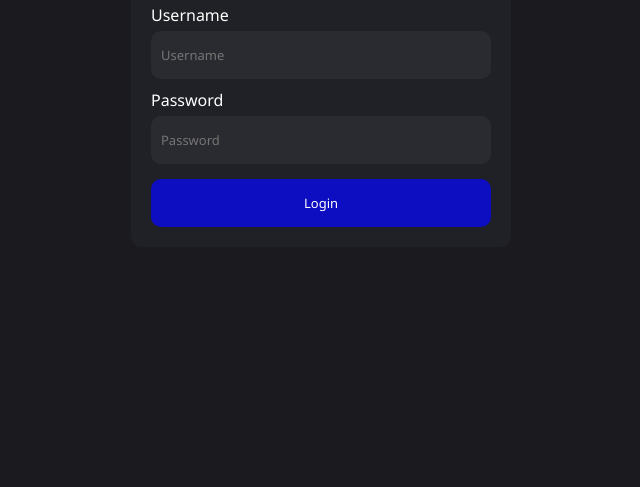
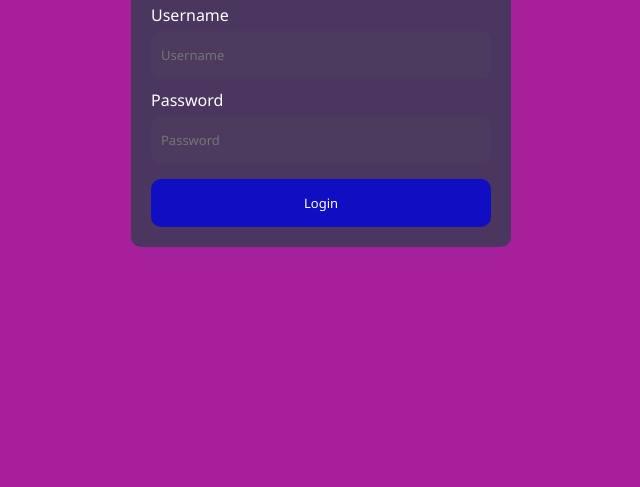
Before and after one commit to maevelasco20/login-form, a plain HTML site: page index.html in a window 1280 px wide. Shown: the part 329-816 px from the top of the page, without its empty margins (327-967 px from the left). Drawn offline with Linux system fonts and the light colour scheme.

Commit message:
chnge-bgcolor

```diff
--- a/index.html
+++ b/index.html
@@ -12,7 +12,7 @@
       font-family: "Segoe UI", Tahoma, Geneva, Verdana, sans-serif;
     }
     body {
-      background-color: rgb(27, 27, 31);
+      background-color: rgb(167, 32, 155);
       display: flex;
       justify-content: center;
       align-items: center;
@@ -32,7 +32,7 @@
       display: flex;
       flex-direction: column;
       gap: 10px;
-      background-color: rgba(34, 36, 42, 0.8);
+      background-color: rgba(53, 60, 82, 0.8);
       box-shadow: 10px;
       padding: 20px;
       border-radius: 10px;
```
